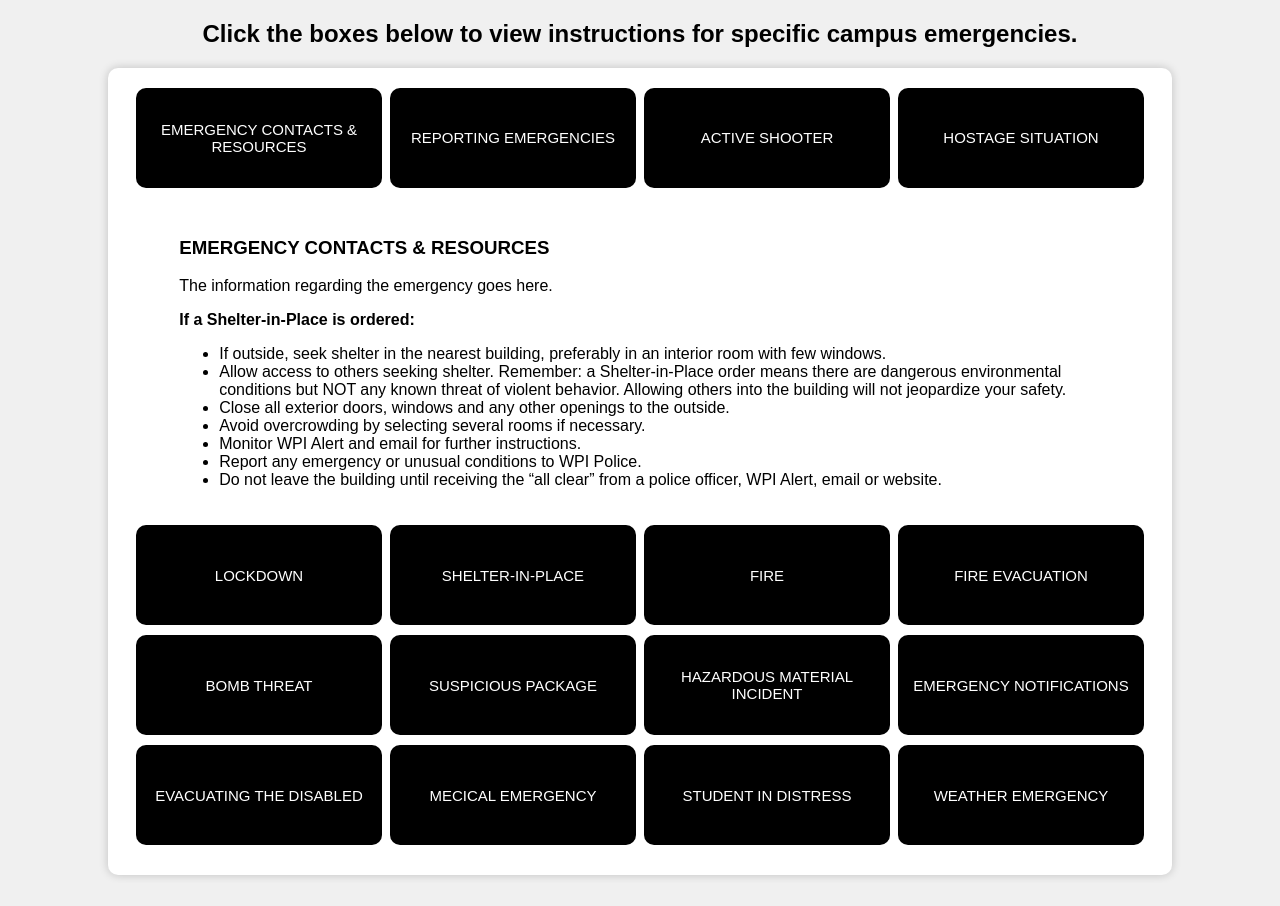
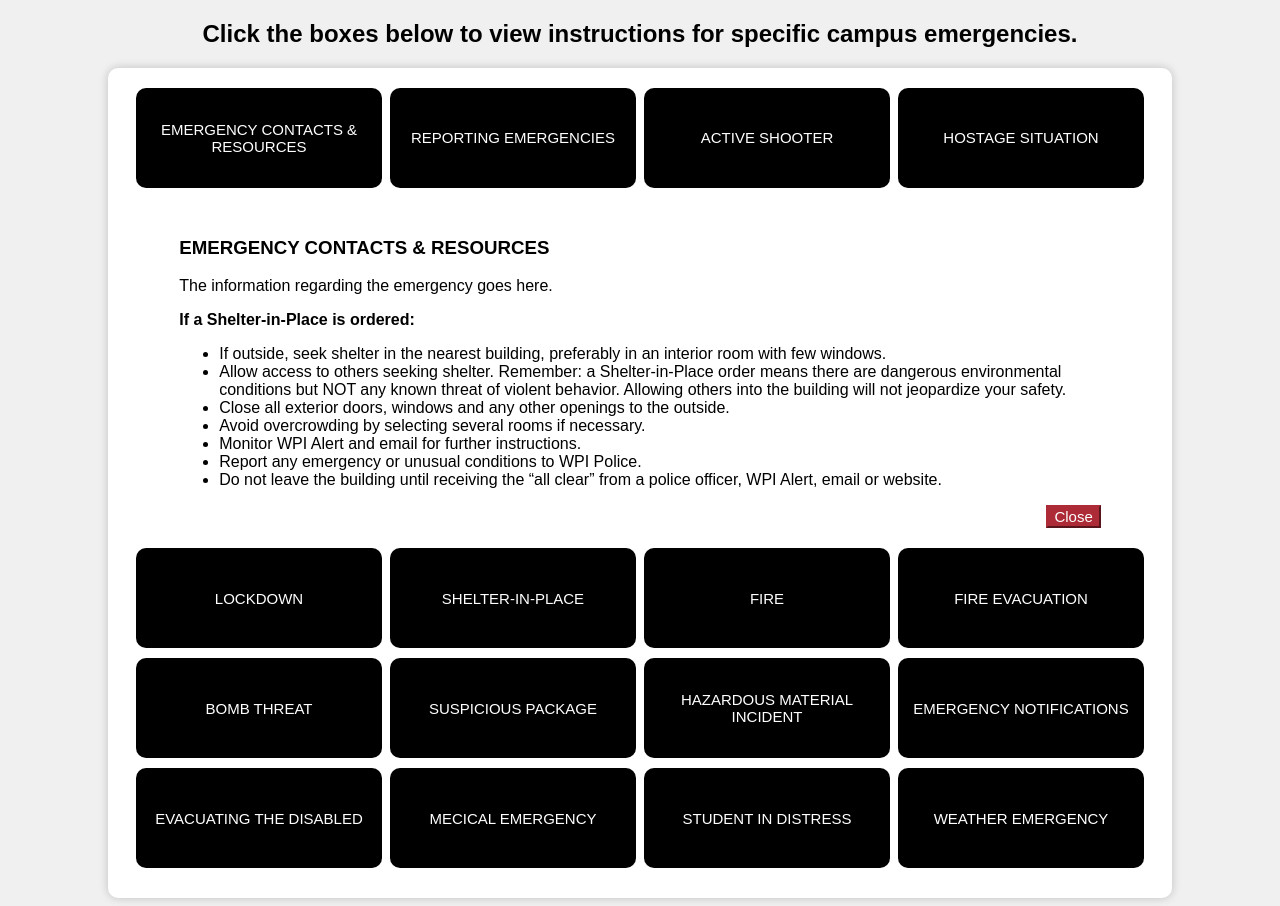
Before and after one commit to aarogyarijal/reactive-16buttons-accordian, a plain HTML site: page index.html in a window 1280 px wide. Both pictures are taken after a click on the button "EMERGENCY CONTACTS & RESOURCES". Before the commit the page ends 883 px from the top, so only its background shows below. Drawn offline with Linux system fonts and the light colour scheme.

Commit message:
Added close button for each description div

```diff
--- a/main.js
+++ b/main.js
@@ -65,8 +65,13 @@ infos.forEach((info, i) => {
       police officer, WPI Alert, email or website.
     </li>
   </ul>
+  <button class="close-button" id="close-button-${i+1}" onclick="closeDiv(${i})">Close
   `;
 });
+
+function closeDiv(index) {
+  infos[index].style.display = "none";
+}
 
 buttons.forEach((button, index) => {
   button.addEventListener("click", () => {
--- a/styles.css
+++ b/styles.css
@@ -47,7 +47,7 @@ body {
   transform: scale(1.1);
 }
 
-  .description{
+.description {
   width: 90%;
   height: fit-content;
   margin: 0 auto;
@@ -56,21 +56,35 @@ body {
   text-align: start;
 }
 
-  @media(max-width: 660px){
+.close-button {
+  background-color: rgb(172, 43, 55);
+  border-color: rgb(172, 43, 55);
+  color: #fff;
+  float: right;
+  font-size: 15px;
+  cursor: pointer;
+}
+
+.close-button:hover{
+  background-color: rgb(143, 41, 52);
+  border-color: rgb(143, 41, 52);
+}
+
+@media (max-width: 660px) {
   .button {
     width: calc(50% - 10px);
   }
-    .emergency-1, .emergency-2{
-        order:1;
+  .emergency-1,
+  .emergency-2 {
+    order: 1;
   }
-
 }
-  @media(min-width: 661px) and (max-width: 934px){
+@media (min-width: 661px) and (max-width: 934px) {
   .button {
     width: calc(33.333% - 10px);
   }
 }
-  @media(min-width: 935px){
+@media (min-width: 935px) {
   .button {
     width: calc(25% - 10px);
   }
```
Lines whose indentation alone changed are shown as unchanged.
